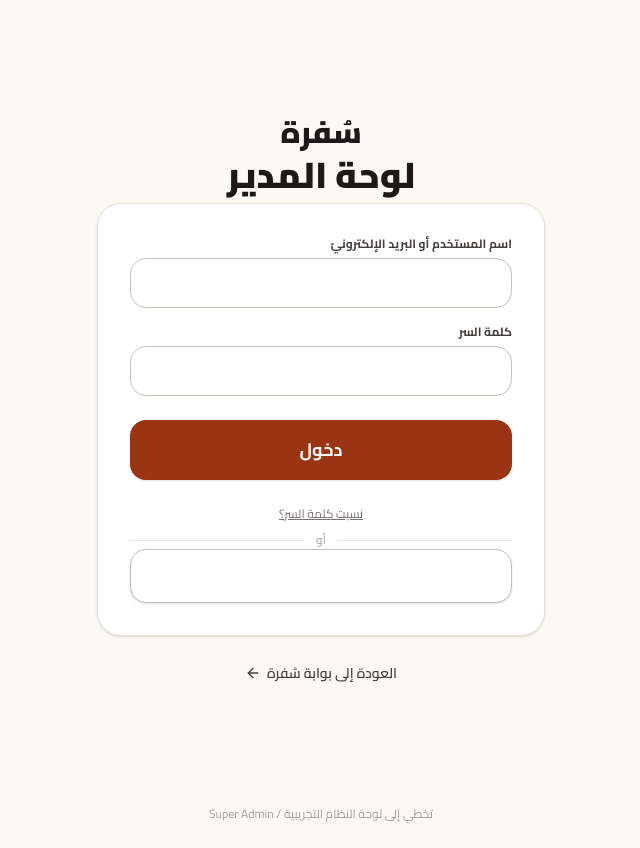
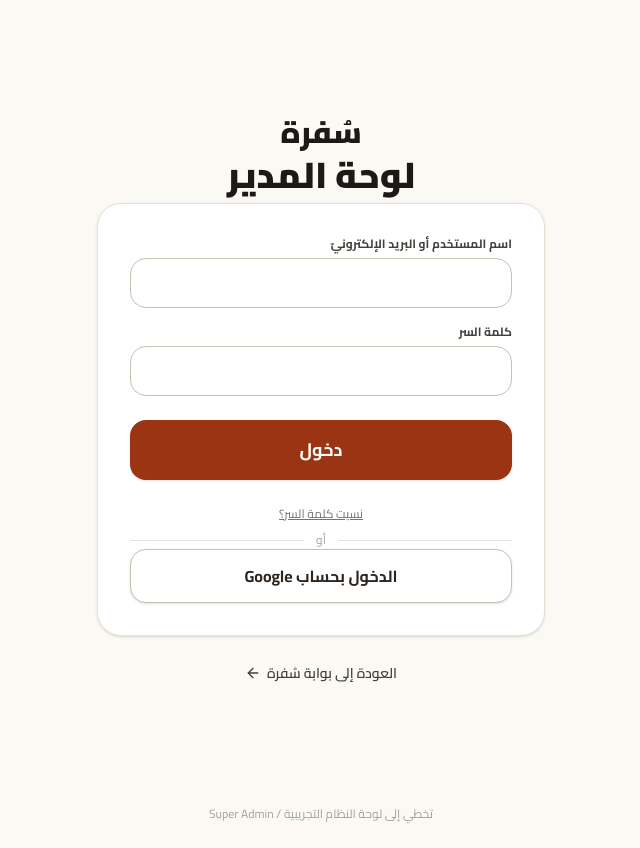
Before and after one commit to supermarketmeer-rgb/sufra, a React (Vite) app: page / in a window 1280 px wide. Both pictures are taken after a click on the button "لوحة المدير". Shown: the whole page, without its empty margins (319-959 px from the left). Built offline with nearby package versions, Linux system fonts and the light colour scheme.

Commit message:
fix: ensure crisp dark text on white buttons and crisp white text on primary buttons

```diff
--- a/src/components/auth/WelcomePortal.tsx
+++ b/src/components/auth/WelcomePortal.tsx
@@ -244,7 +244,8 @@
               <button
                 type="button"
                 onClick={handleGoogleLogin}
-                className="w-full py-3.5 px-6 rounded-2xl bg-white border border-[#c8c1b4] hover:border-stone-800 text-stone-800 font-bold text-sm sm:text-base transition-all shadow-sm active:scale-[0.99] cursor-pointer"
+                style={{ color: '#2c241e' }}
+                className="w-full py-3.5 px-6 rounded-2xl bg-white border border-[#c8c1b4] hover:border-stone-800 text-[#2c241e] font-bold text-sm sm:text-base transition-all shadow-sm active:scale-[0.99] cursor-pointer"
               >
                 الدخول بحساب Google
               </button>
@@ -696,6 +697,7 @@
           <div className="w-full space-y-3.5">
             <button
               onClick={() => setViewMode('manager_login')}
+              style={{ color: '#2c241e' }}
               className="w-full py-4 px-6 rounded-2xl bg-white border border-[#c4bcb0] hover:border-stone-800 text-[#2c241e] font-bold text-lg transition-all active:scale-[0.99] cursor-pointer shadow-none"
             >
               لوحة المدير
@@ -703,6 +705,7 @@
 
             <button
               onClick={() => setViewMode('staff')}
+              style={{ color: '#2c241e' }}
               className="w-full py-4 px-6 rounded-2xl bg-white border border-[#c4bcb0] hover:border-stone-800 text-[#2c241e] font-bold text-lg transition-all active:scale-[0.99] cursor-pointer shadow-none"
             >
               دخول الطاقم
--- a/src/index.css
+++ b/src/index.css
@@ -113,14 +113,18 @@
 }
 
 /* Typography in Light Mode */
-body.light-mode .text-white:not(button):not(button *):not([class*="bg-"]) {
+body.light-mode .text-white:not(button):not(button *):not([class*="bg-amber"]):not([class*="bg-rose"]):not([class*="bg-emerald"]):not([class*="bg-blue"]):not([class*="bg-[#"]) {
   color: #0f172a !important;
 }
 
-/* Always ensure buttons and badges with solid backgrounds keep crisp white text */
-button[class*="bg-"],
-button.text-white,
-button .text-white,
+/* Ensure buttons with dark/colored backgrounds keep white text */
+button[class*="bg-amber"],
+button[class*="bg-rose"],
+button[class*="bg-emerald"],
+button[class*="bg-blue"],
+button[class*="bg-[#"],
+button[class*="bg-stone-8"],
+button[class*="bg-stone-9"],
 .badge-white-text {
   color: #ffffff !important;
 }
```
